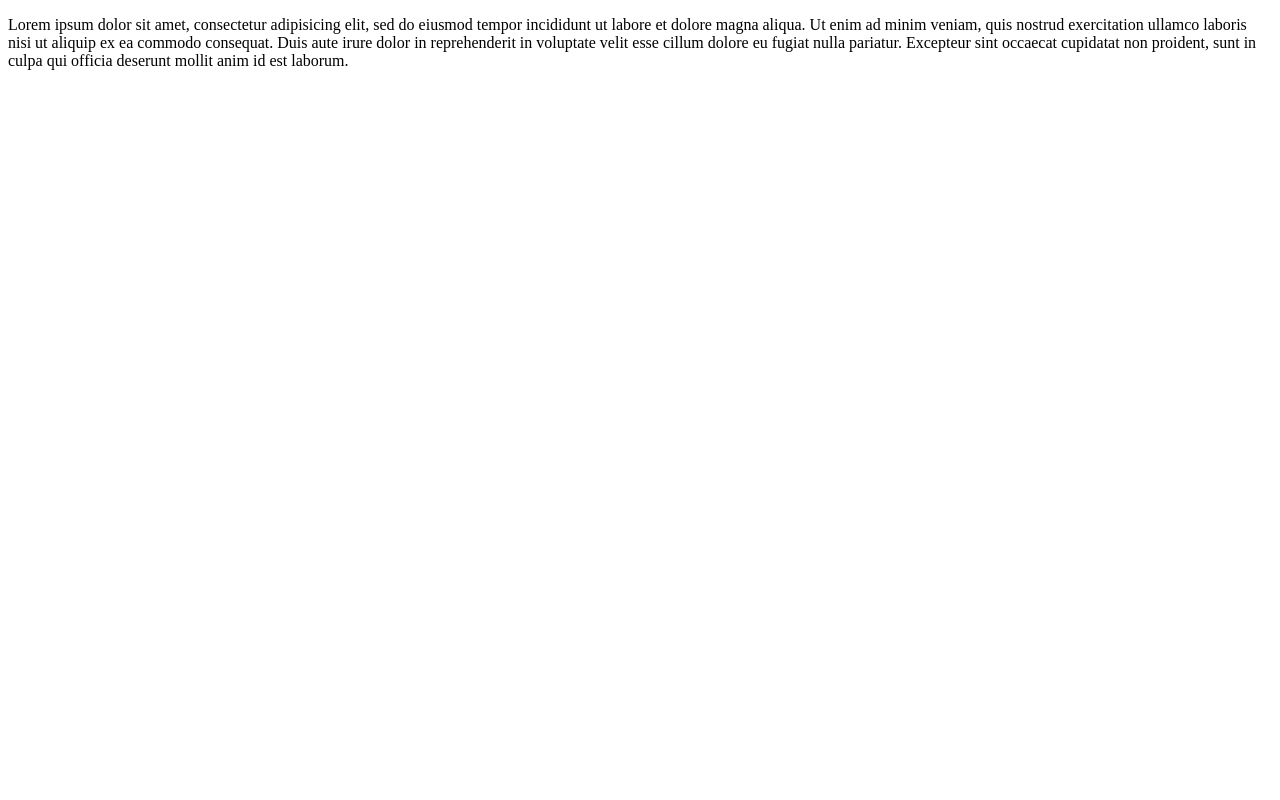
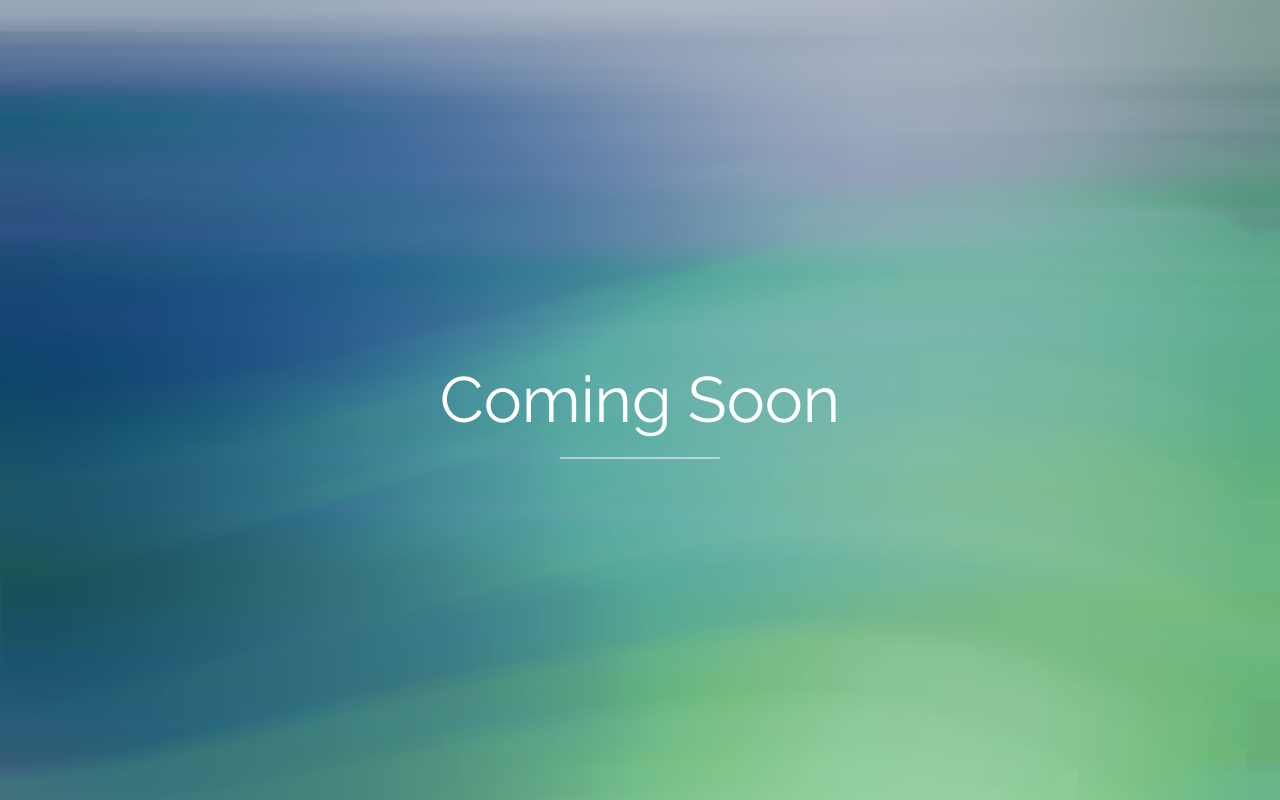
Before and after one commit to gradient-tools/gradient, a plain HTML site: page index.html in a window 1280 px wide. Drawn offline with nearby package versions, Linux system fonts and the light colour scheme.

Commit message:
landing page

```diff
--- a/index.html
+++ b/index.html
@@ -1,14 +1,40 @@
 <!DOCTYPE html>
-<html lang="en" dir="ltr">
+<html>
+<title>Gradient Tools</title>
+<meta charset="UTF-8">
+<meta name="viewport" content="width=device-width, initial-scale=1">
+<link rel="stylesheet" href="https://www.w3schools.com/w3css/4/w3.css">
+<link rel="stylesheet" href="https://fonts.googleapis.com/css?family=Raleway">
+<style>
+  body,
+  h1 {
+    font-family: "Raleway", sans-serif
+  }
 
-<head>
-  <meta charset="utf-8">
-  <title>Gradient Tools</title>
-</head>
+  body,
+  html {
+    height: 100%
+  }
+
+  .bgimg {
+    background-image: url("images/background_landing.jpg");
+    min-height: 100%;
+    background-position: center;
+    background-size: cover;
+  }
+</style>
 
 <body>
-  <p>Lorem ipsum dolor sit amet, consectetur adipisicing elit, sed do eiusmod tempor incididunt ut labore et dolore magna aliqua. Ut enim ad minim veniam, quis nostrud exercitation ullamco laboris nisi ut aliquip ex ea commodo consequat. Duis aute
-    irure dolor in reprehenderit in voluptate velit esse cillum dolore eu fugiat nulla pariatur. Excepteur sint occaecat cupidatat non proident, sunt in culpa qui officia deserunt mollit anim id est laborum.</p>
+
+  <div class="bgimg w3-display-container w3-animate-opacity w3-text-white">
+
+    <div class="w3-display-middle">
+      <h1 class="w3-jumbo w3-animate-top">Coming Soon</h1>
+      <hr class="w3-border-white" style="margin:auto;width:40%">
+    </div>
+
+  </div>
+
 </body>
 
 </html>
```
Also changed, not shown: images/background_landing.jpg (added).
